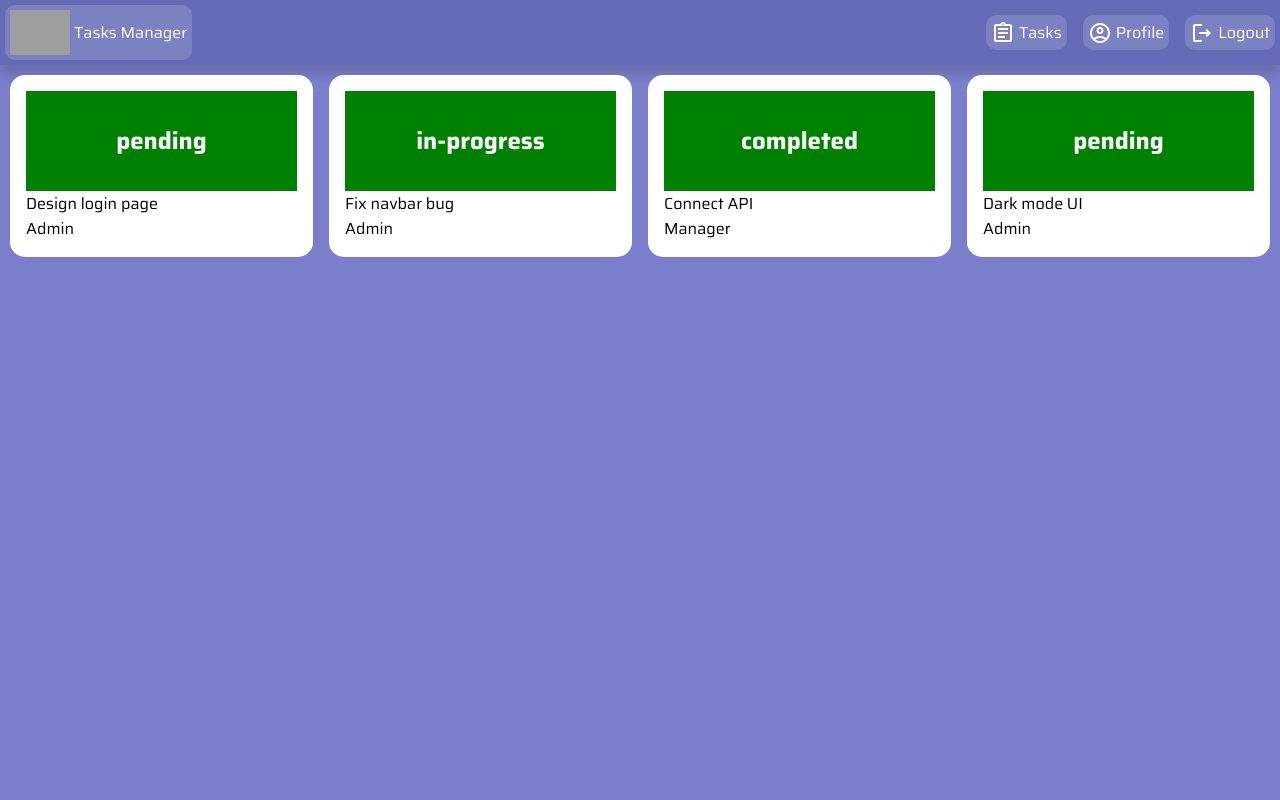
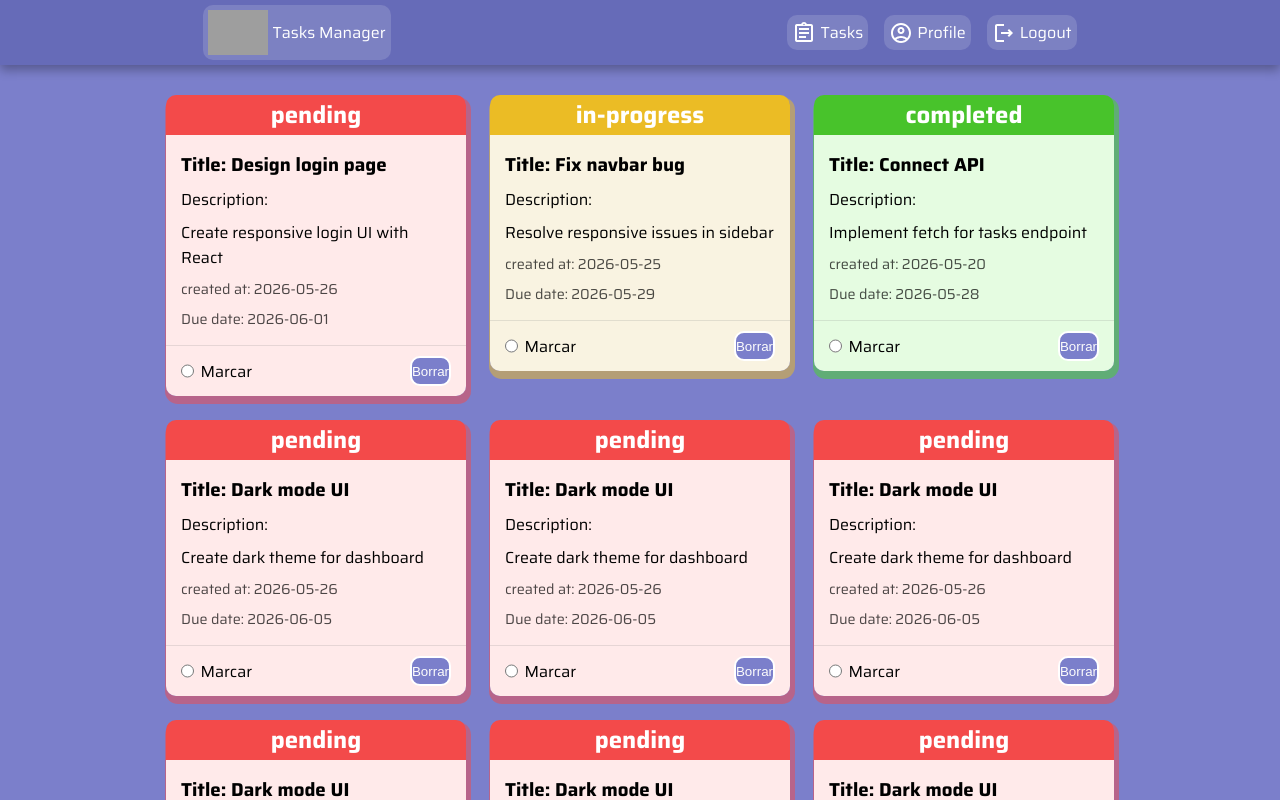
Before and after one commit to Yjsd121/Tasks-Manager, a React (Vite) app: page /tasksView in a window 1280 px wide. Shown: the top 800 px of the page. Built offline with nearby package versions, Linux system fonts and the light colour scheme; grey boxes are pictures that could not be loaded.

Commit message:
TasksCard created, waiting for Profile view

```diff
--- a/src/App.css
+++ b/src/App.css
@@ -3,6 +3,7 @@
 * {
   margin: 0;
   padding: 0;
+  scrollbar-width: none;
 }
 
 body {
@@ -31,3 +32,7 @@ input {
   height: 30px;
   color: rgba(95, 95, 95, 0.87);
 }
+
+.icon {
+  width: 60px;
+}
--- a/src/components/barnav/barnav.css
+++ b/src/components/barnav/barnav.css
@@ -1,14 +1,11 @@
-.icon{
-  width: 60px;
-}
 .barnav {
   display: flex;
   flex-direction: row;
-  justify-content: space-between;
+  justify-content: space-around;
   align-items: center;
   padding: 5px;
   background-color: #666bb8;
-  box-shadow: 0 10px 10px rgba(0, 0, 0, 0.144);
+  box-shadow: 0 5px 10px rgba(0, 0, 0, 0.3);
 }
 
 .links {
@@ -27,5 +24,4 @@
   display: flex;
   justify-content: center;
   align-items: center;
-
 }
--- a/src/login/login.css
+++ b/src/login/login.css
@@ -1,10 +1,9 @@
-
 .principal {
   display: flex;
   justify-content: center;
   align-items: center;
   flex-direction: column;
-  gap: 2rem;
+  gap: 1rem;
 }
 
 .login-container {
--- a/src/login/login.jsx
+++ b/src/login/login.jsx
@@ -10,12 +10,11 @@ export function Login() {
         borderRadius: '20px'
       }}
       >
-        <img src='favicon.svg' />
+        <img className='icon' src='TasksIcon.png' />
       </div>
 
       <h2>Gestor de tareas</h2>
       <form className='login-container'>
-
         <div className='login'>
           <label>User</label>
           <div className='input-style'>
--- a/src/main/Viewtask.css
+++ b/src/main/Viewtask.css
@@ -1,24 +1,56 @@
 .Tasks-container {
+  margin-top: 20px;
   padding: 10px;
   display: grid;
-  grid-template-columns: repeat(auto-fit, minmax(250px, 1fr));
-  gap: 1rem;
+  grid-template-columns: repeat(auto-fit, minmax(300px, 300px));
+  gap: 1.5rem;
+  justify-content: center;
+}
+
+.task-card {
+  border-radius: 10px;
+  overflow: hidden;
+  transition: .2s;
+  height: fit-content;
+}
+
+.task-card:hover {
+  transform: translateY(-5px);
 }
 
 .tasks {
-  background: white;
-  padding: 1rem;
-  border-radius: 15px;
-
+  padding: 15px;
+  display: flex;
+  flex-direction: column;
+  gap: .5rem;
 }
 
 .status {
   width: 100%;
   text-align: center;
-  background-color: green;
-  height: 100px;
+  height: 40px;
   color: white;
   display: flex;
   justify-content: center;
   align-items: center;
 }
+
+.btns {
+  display: flex;
+  justify-content: space-between;
+  align-items: center;
+  padding: 10px 15px;
+  border-top:
+    solid 1px rgba(128, 128, 128, 0.2);
+}
+
+.check {
+  display: flex;
+  align-items: center;
+  gap: .4rem;
+}
+
+.date {
+  font-size: .9rem;
+  opacity: .7;
+}
--- a/src/main/Viewtask.jsx
+++ b/src/main/Viewtask.jsx
@@ -3,23 +3,83 @@ import { Barnav } from '../components/barnav/barnav'
 import { tasks } from '../static/Tasks'
 
 export function Viewtask() {
+  const getcolor = (valor) => {
+    if (valor === 'pending') {
+      return {
+        bgTitle: '#f34a4a',
+        bgcard: '#ffeaea',
+        shadow: 'rgba(243, 74, 74, 0.5)'
+      }
+    } else if (valor === 'in-progress') {
+      return {
+        bgTitle: '#eebe22fa',
+        bgcard: '#fcf6e2fa',
+        shadow: 'rgba(238, 190, 34, 0.5)'
+      }
+    } else {
+      return {
+        bgTitle: '#48c528fa',
+        bgcard: '#e8ffe2fa',
+        shadow: 'rgba(71, 219, 34, 0.5)'
+      }
+    }
+  }
+
   return (
     <main>
       <Barnav />
       <section className='Tasks-container'>
         {
-          tasks.map(item => (
-            <div className='tasks' key={item.id}>
-              <div className='status'>
-                <h2>{item.status}</h2>
-              </div>
-              <p>{item.title}</p>
+          tasks.map(item => {
+            const bg = getcolor(item.status)
+            return (
+              <section
+                className='task-card'
+                key={item.id}
+                style={{
+                  boxShadow: `2px 5px 0px 3px ${bg.shadow}`
+                }}
+              >
+                <div
+                  className='status'
+                  style={{
+                    background: bg.bgTitle
+                  }}
+                >
+                  <h2>{item.status}</h2>
+                </div>
 
-              {item.createdBy}
-            </div>
-          ))
+                <div
+                  className='tasks'
+                  style={{
+                    background: bg.bgcard
+                  }}
+                >
+                  <h3>Title: {item.title}</h3>
+                  <p>Description: </p>
+                  <p>{item.description}</p>
+                  <p className='date'>created at: {item.createdAt}</p>
+                  <p className='date'>Due date: {item.dueDate}</p>
+                </div>
+
+                <div
+                  className='btns'
+                  style={{
+                    background: bg.bgcard
+                  }}
+                >
+                  <div className='check'>
+                    <input type='radio' />
+                    <p>Marcar</p>
+                  </div>
+                  <button>Borrar</button>
+                </div>
+              </section>
+            )
+          })
         }
       </section>
+
     </main>
   )
 }
--- a/src/static/Tasks.js
+++ b/src/static/Tasks.js
@@ -45,5 +45,76 @@ export const tasks = [
     createdBy: 'Admin',
     dueDate: '2026-06-05',
     createdAt: '2026-05-26'
+  },
+
+  {
+    id: 5,
+    title: 'Dark mode UI',
+    description: 'Create dark theme for dashboard',
+    status: 'pending',
+    priority: 'low',
+    assignedTo: 'Luis',
+    createdBy: 'Admin',
+    dueDate: '2026-06-05',
+    createdAt: '2026-05-26'
+  },
+
+  {
+    id: 6,
+    title: 'Dark mode UI',
+    description: 'Create dark theme for dashboard',
+    status: 'pending',
+    priority: 'low',
+    assignedTo: 'Luis',
+    createdBy: 'Admin',
+    dueDate: '2026-06-05',
+    createdAt: '2026-05-26'
+  },
+  {
+    id: 7,
+    title: 'Dark mode UI',
+    description: 'Create dark theme for dashboard',
+    status: 'pending',
+    priority: 'low',
+    assignedTo: 'Luis',
+    createdBy: 'Admin',
+    dueDate: '2026-06-05',
+    createdAt: '2026-05-26'
+  },
+
+  {
+    id: 8,
+    title: 'Dark mode UI',
+    description: 'Create dark theme for dashboard',
+    status: 'pending',
+    priority: 'low',
+    assignedTo: 'Luis',
+    createdBy: 'Admin',
+    dueDate: '2026-06-05',
+    createdAt: '2026-05-26'
+  },
+
+  {
+    id: 9,
+    title: 'Dark mode UI',
+    description: 'Create dark theme for dashboard',
+    status: 'pending',
+    priority: 'low',
+    assignedTo: 'Luis',
+    createdBy: 'Admin',
+    dueDate: '2026-06-05',
+    createdAt: '2026-05-26'
+  },
+
+  {
+    id: 10,
+    title: 'Dark mode UI',
+    description: 'Create dark theme for dashboard',
+    status: 'pending',
+    priority: 'low',
+    assignedTo: 'Luis',
+    createdBy: 'Admin',
+    dueDate: '2026-06-05',
+    createdAt: '2026-05-26'
   }
 ]
```
